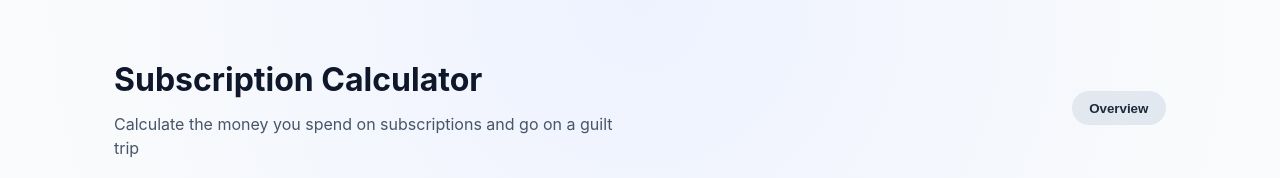
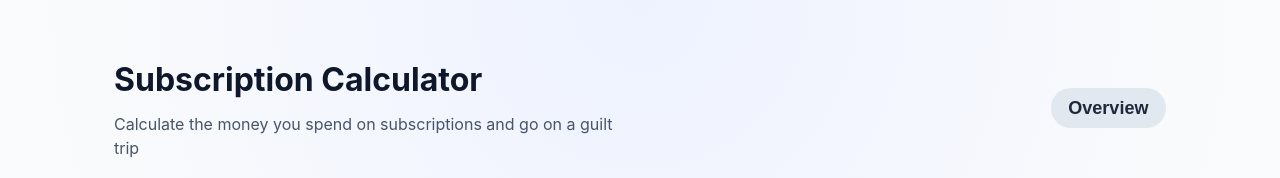
Before and after one commit to RakshithNM/subscription-calculator, a Vue app: page / in a window 1280 px wide. Shown: the top 178 px of the page. Built offline with nearby package versions, Linux system fonts and the light colour scheme.

Commit message:
Increased the font size of button

```diff
--- a/src/main.css
+++ b/src/main.css
@@ -61,6 +61,7 @@ body {
 .app__nav a,
 .app__nav button {
   font-weight: 600;
+  font-size: 18px;
   color: #1e293b;
   text-decoration: none;
   padding: 0.6rem 1.1rem;
@@ -302,7 +303,6 @@ body {
   .app__nav a,
   .app__nav button {
     width: 100%;
-    font-size: 18px;
   }
 
   .panel,
```
